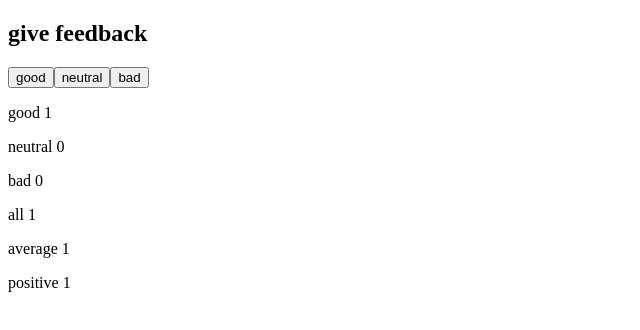
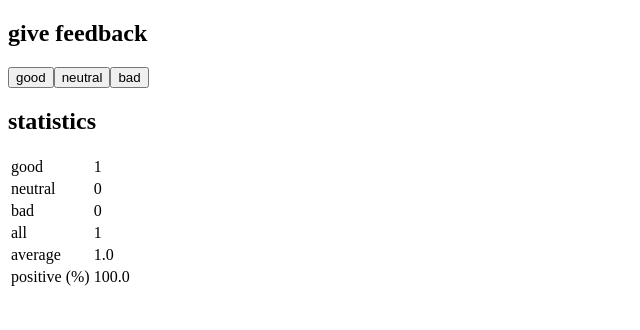
Before and after one commit to iridescenza/fullstack-open, a React (Create React App) app in the folder part1/unicafe/: page / in a window 1280 px wide. Both pictures are taken after a click on the button "good". Shown: the top 330 px of the page, without its empty margins (0-640 px from the left). Built offline with nearby package versions, Linux system fonts and the light colour scheme.

Commit message:
1.11*: unicafe step6

```diff
--- a/part1/unicafe/src/App.js
+++ b/part1/unicafe/src/App.js
@@ -11,9 +11,10 @@
 
 const StatisticLine = ({ text, value }) => {
   return (
-    <div>
-      <p>{text} {value}</p>
-    </div>
+    <tr>
+      <td>{text}</td>
+      <td>{value}</td>
+    </tr>
   )
 }
 
@@ -28,12 +29,17 @@
   }
   return (
     <div>
-      <StatisticLine text="good" value = {good} />
-      <StatisticLine text="neutral" value = {neutral} />
-      <StatisticLine text="bad" value = {bad} />
-      <StatisticLine text="all" value = {good + neutral + bad} />
-      <StatisticLine text="average" value = {(good * 1 + bad * -1) / (good + neutral + bad)}/>
-      <StatisticLine text="positive" value = {good / (good + neutral + bad)} />
+      <h2>statistics</h2>
+      <table>
+        <tbody>
+          <StatisticLine text="good" value = {good} />
+          <StatisticLine text="neutral" value = {neutral} />
+          <StatisticLine text="bad" value = {bad} />
+          <StatisticLine text="all" value = {good + neutral + bad} />
+          <StatisticLine text="average" value = {((good * 1 + bad * -1) / (good + neutral + bad)).toFixed(1)}/>
+          <StatisticLine text="positive (%)" value = {(good / (good + neutral + bad) * 100).toFixed(1)}/>
+        </tbody>
+      </table>
     </div>
   )
 }
```
